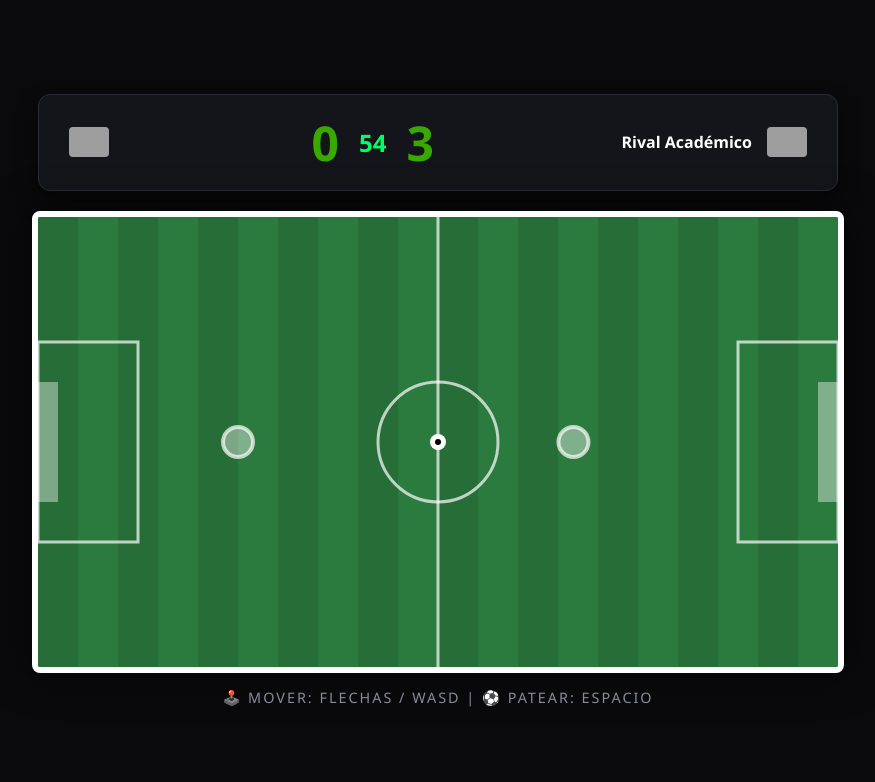
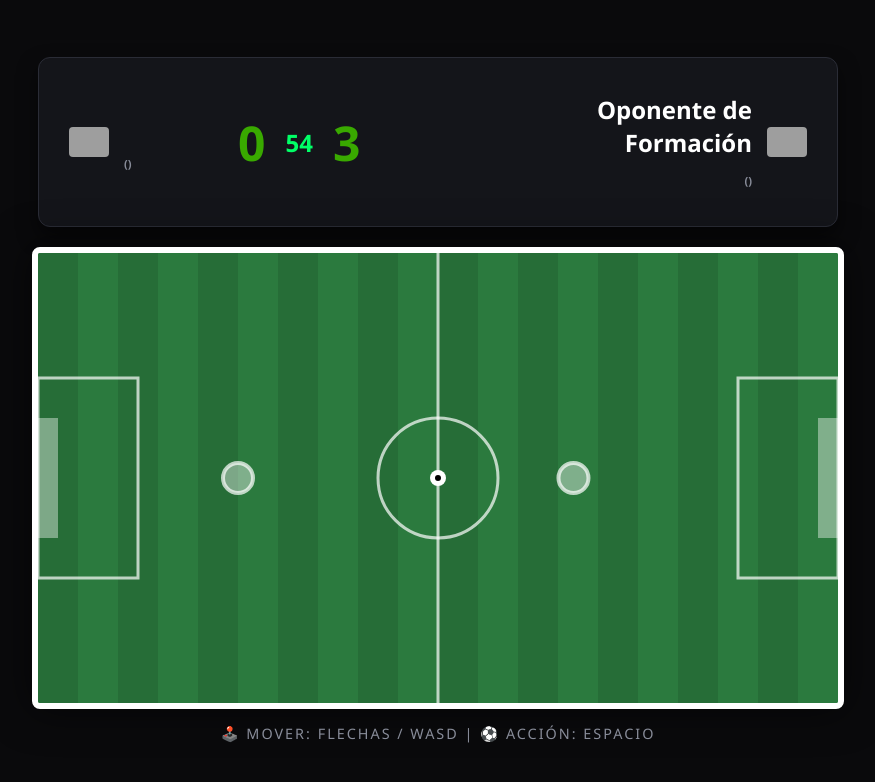
Before and after one commit to Brayanbii/june05, a Flask app: template templates/game.html in a window 1280 px wide. Shown: the top 782 px of the page, without its empty margins (202-1077 px from the left). Run offline with Flask 3, Linux system fonts and the light colour scheme; the template is opened without the code that fills it, so the values that code supplies are empty; grey boxes are pictures that could not be loaded.

Commit message:
Update game.html

```diff
--- a/templates/game.html
+++ b/templates/game.html
@@ -2,19 +2,19 @@
 <html lang="es">
 <head>
     <meta charset="UTF-8">
-    <title>SENA - Interactive Evaluation Arena</title>
+    <title>SENA - Entorno de Simulación Interactiva</title>
     <style>
         body { background-color: #0a0a0c; color: #fff; font-family: 'Segoe UI', sans-serif; margin: 0; display: flex; flex-direction: column; align-items: center; justify-content: center; min-height: 100vh; overflow: hidden; }
         .hud { display: flex; justify-content: space-between; align-items: center; width: 800px; background: #14151a; padding: 15px 30px; border-radius: 12px; border: 1px solid #2a2c36; margin-bottom: 20px; box-shadow: 0 10px 20px rgba(0,0,0,0.5); box-sizing: border-box; }
-        .team { display: flex; align-items: center; gap: 15px; max-width: 350px; }
+        .team { display: flex; align-items: center; gap: 15px; max-width: 340px; }
         .flag { width: 40px; border-radius: 4px; }
         .score { font-size: 3rem; font-weight: 900; color: #39A900; margin: 0 20px; }
         .timer { font-size: 1.5rem; font-weight: bold; color: #00ff66; }
         canvas { background: #2b7a3e; border: 6px solid #fff; border-radius: 8px; box-shadow: 0 0 40px rgba(0,0,0,0.6); }
         .controls { margin-top: 15px; color: #888c99; font-size: 0.9rem; text-transform: uppercase; letter-spacing: 2px; }
         #gameOverScreen { position: fixed; top: 0; left: 0; width: 100%; height: 100%; background: rgba(10, 10, 12, 0.9); display: none; flex-direction: column; justify-content: center; align-items: center; z-index: 100; }
-        #gameOverScreen h1 { font-size: 3.5rem; color: #39A900; text-transform: uppercase; text-align: center; }
-        .btn-finish { background: linear-gradient(135deg, #39A900, #267300); border: none; padding: 15px 40px; font-size: 1.2rem; font-weight: bold; border-radius: 30px; cursor: pointer; text-transform: uppercase; color: #fff; box-shadow: 0 4px 15px rgba(57,169,0,0.4); }
+        #gameOverScreen h1 { font-size: 4rem; color: #39A900; text-transform: uppercase; }
+        .btn-finish { background: linear-gradient(135deg, #39A900, #267300); border: none; padding: 15px 40px; font-size: 1.2rem; font-weight: bold; border-radius: 30px; cursor: pointer; text-transform: uppercase; color: #fff; }
     </style>
 </head>
 <body>
@@ -22,32 +22,26 @@
     <div class="hud">
         <div class="team">
             <img src="https://flagcdn.com/w80/{{ estudiante.iso }}.png" class="flag" alt="Local">
-            <div>
-                <h3 style="margin: 0; font-size: 1rem; color: #fff;">{{ estudiante.nombre }}</h3>
-                <span style="font-size: 0.75rem; color: #39A900;">{{ estudiante.programa }}</span>
-            </div>
+            <h2>{{ estudiante.nombre }} <br><span style="font-size: 0.7rem; color: #888c99;">({{ estudiante.programa }})</span></h2>
         </div>
         <div style="display: flex; align-items: center;">
             <div class="score" id="scoreL">0</div>
             <div class="timer" id="timerDisplay">60</div>
             <div class="score" id="scoreV">0</div>
         </div>
-        <div class="team" style="flex-direction: row-reverse; text-align: right;">
+        <div class="team" style="flex-direction: row-reverse;">
             <img src="https://flagcdn.com/w80/{{ rival.iso }}.png" class="flag" alt="Rival">
-            <div>
-                <h3 style="margin: 0; font-size: 1rem; color: #fff;">Rival Académico</h3>
-                <span style="font-size: 0.75rem; color: #dfb857;">{{ rival.nombre }}</span>
-            </div>
+            <h2 style="text-align: right;">Oponente de Formación <br><span style="font-size: 0.7rem; color: #888c99;">({{ rival.nombre }})</span></h2>
         </div>
     </div>
 
     <canvas id="gameCanvas" width="800" height="450"></canvas>
-    <div class="controls">🕹️ Mover: Flechas / WASD | ⚽ Patear: Espacio</div>
+
+    <div class="controls">🕹️ Mover: Flechas / WASD | ⚽ Acción: Espacio</div>
 
     <div id="gameOverScreen">
         <h1>Simulación Finalizada</h1>
-        <p style="color: #888c99; margin-bottom: 25px;">Resultados procesados con éxito en la nube de MongoDB Atlas.</p>
-        <button class="btn-finish" onclick="volverAlMenu()">Guardar y Regresar al Panel</button>
+        <button class="btn-finish" onclick="volverAlMenu()">Guardar y Salir al Panel</button>
     </div>
 
     <script>
```
